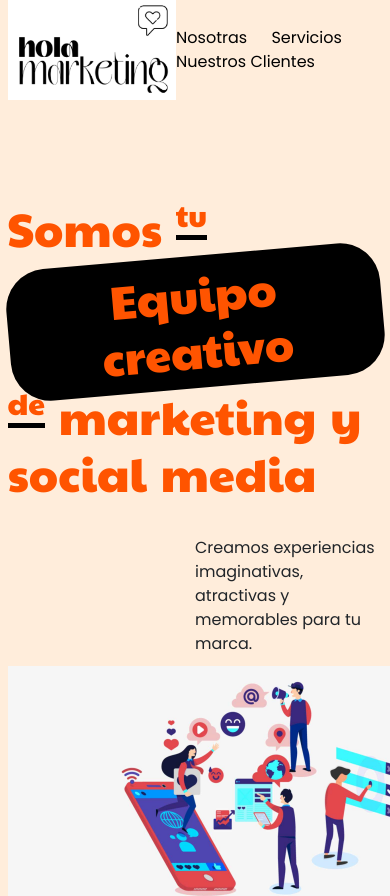
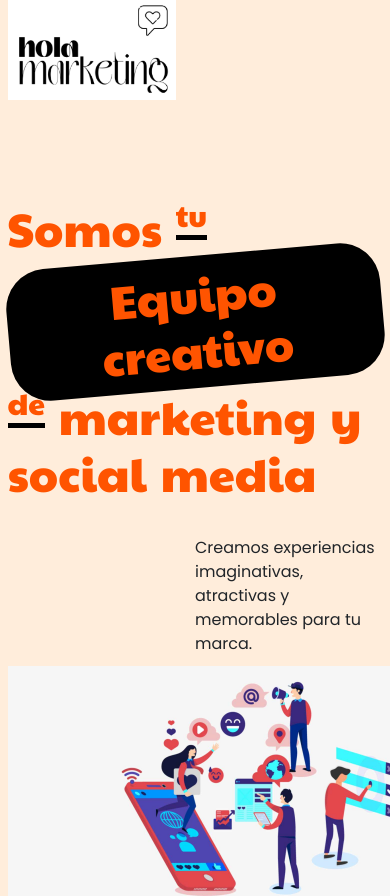
Before and after one commit to nicodsm/holamarketing, a plain HTML site: page index.html in a window 390 px wide. Shown: the top 896 px of the page. Drawn offline with nearby package versions, Linux system fonts and the light colour scheme; files that its build step writes are made by us from their sources.

Commit message:
subiendo proyecto

```diff
--- a/index.html
+++ b/index.html
@@ -18,7 +18,7 @@
             <div class="header__container--logo">
                 <img src="/images/hm-logo.png" alt="HolaMarketing Logo">
             </div>
-            <div class="header__container--nav">
+            <div class="header__container--nav d-none d-md-block">
                 <a href="#">Nosotras</a>
                 <a href="#">Servicios</a>
                 <a href="#">Nuestros Clientes</a>
```
